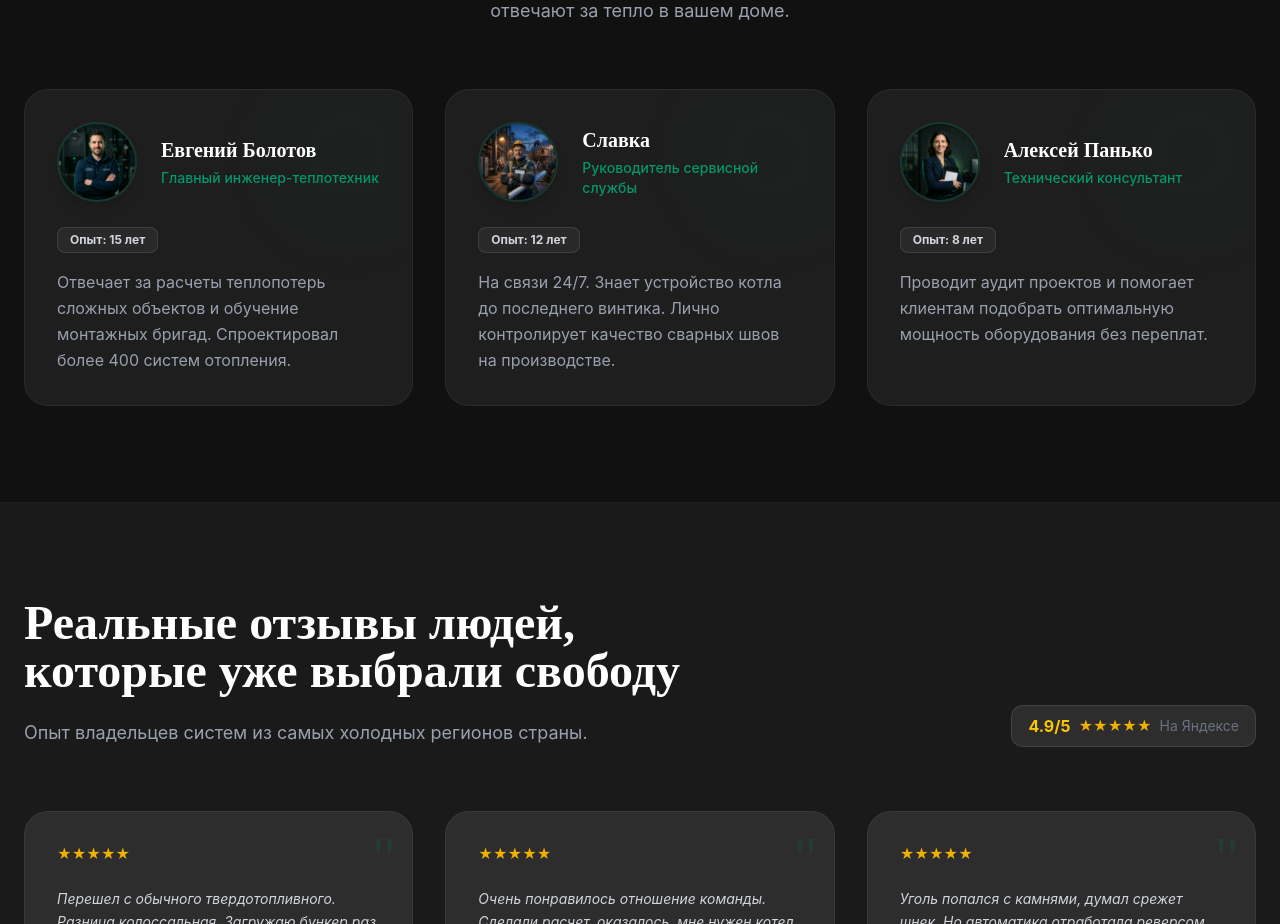
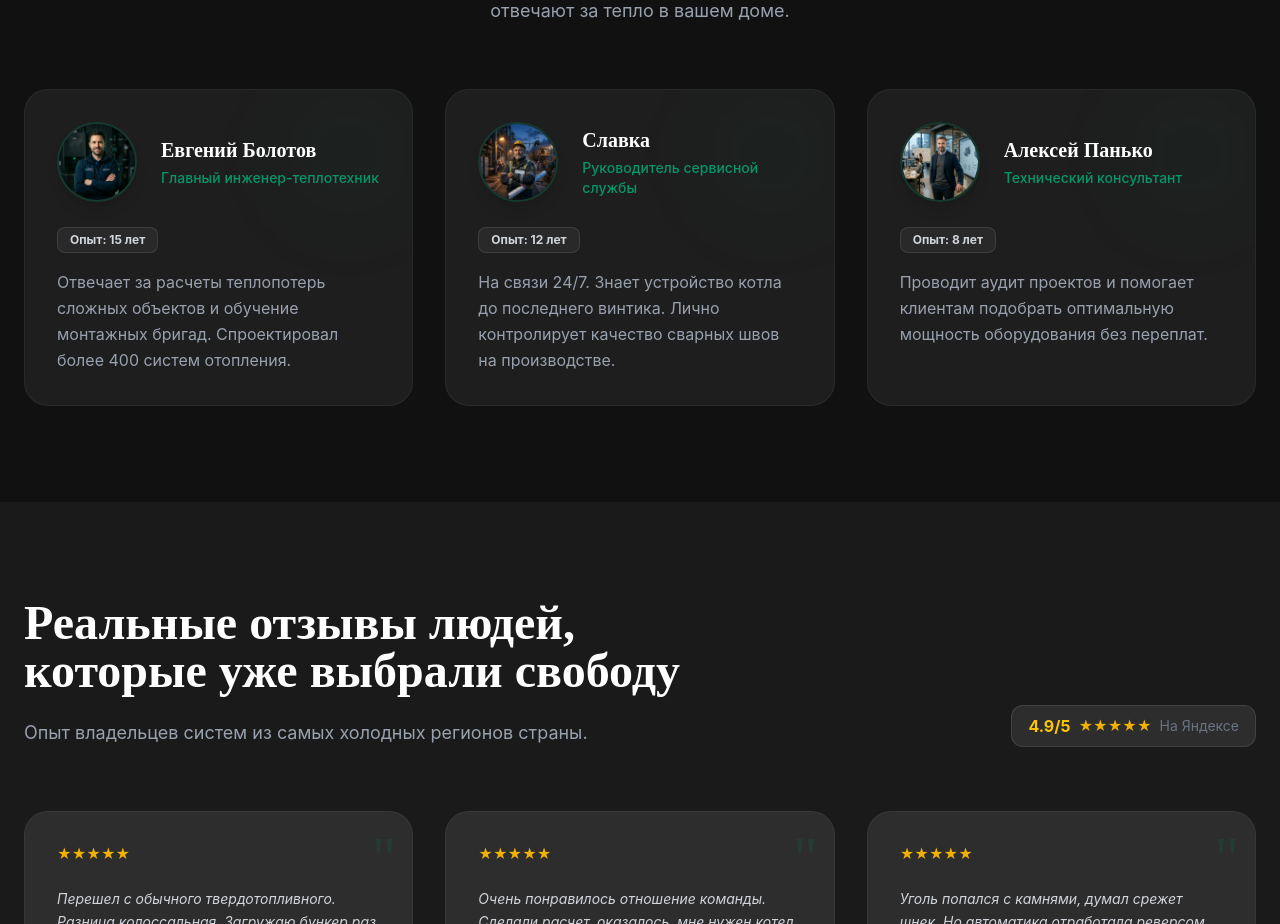
Before and after one commit to pankoalex/-, a React (Vite) app: page / in a window 1280 px wide. Shown: the part 7660-8584 px from the top of the page. Built offline with nearby package versions, Linux system fonts and the light colour scheme.

Commit message:
Update photo for Alexey Panko

```diff
--- a/src/components/Team.jsx
+++ b/src/components/Team.jsx
@@ -21,7 +21,7 @@ const Team = () => {
       role: 'Технический консультант',
       exp: 'Опыт: 8 лет',
       desc: 'Проводит аудит проектов и помогает клиентам подобрать оптимальную мощность оборудования без переплат.',
-      photo: '/images/consultant.png'
+      photo: '/images/consultant_male.png'
     }
   ];
 
```
Also changed, not shown: public/images/consultant_male.png (added).
